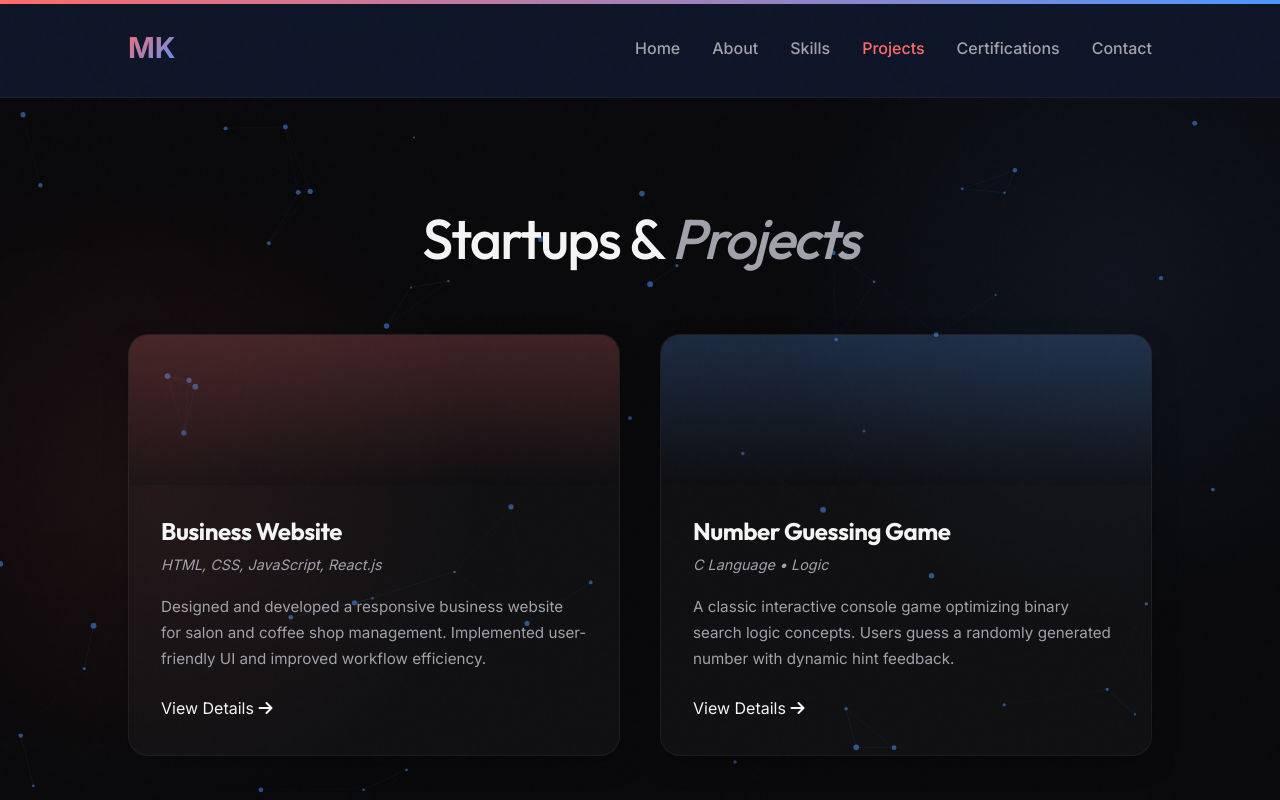
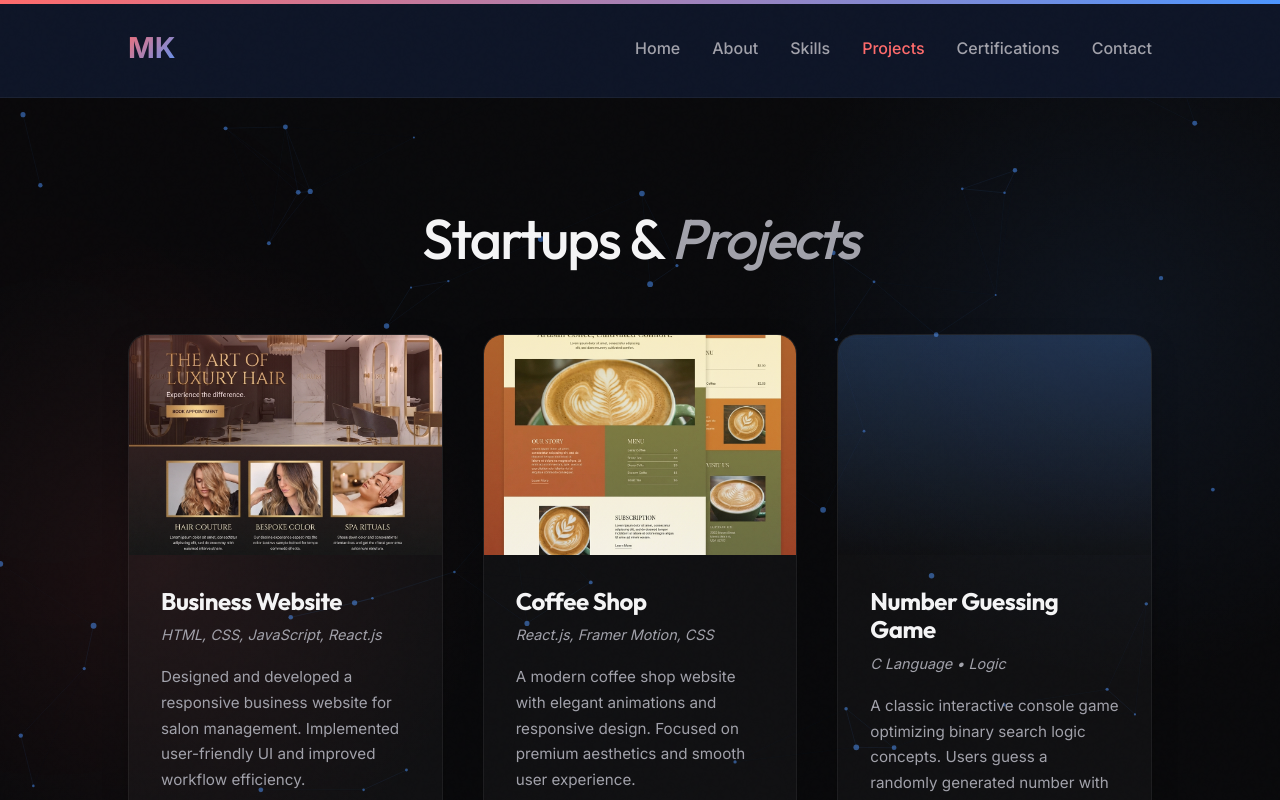
Before and after one commit to manish-9939/portfolio, a React (Vite) app in the folder portfolio-react/: page /projects in a window 1280 px wide. Shown: the top 800 px of the page. Built offline with nearby package versions, Linux system fonts and the light colour scheme.

Commit message:
Update projects with new links and Coffee Shop project

```diff
--- a/portfolio-react/src/components/Projects.jsx
+++ b/portfolio-react/src/components/Projects.jsx
@@ -39,23 +39,44 @@ const Projects = () => {
             >
 
                 <motion.div className="project-card" variants={item} whileHover={{ y: -15 }}>
-                    <div className="project-img-overlay"
-                        style={{ height: '150px', background: 'linear-gradient(to bottom, var(--primary), var(--bg-color))', opacity: 0.2 }}>
+                    <div className="project-img-container">
+                        <img src="/images/salon.png" alt="Business Website" className="project-img" />
+                        <div className="project-img-overlay"
+                            style={{ position: 'absolute', top: 0, left: 0, width: '100%', height: '100%', background: 'linear-gradient(to bottom, var(--primary), transparent)', opacity: 0.2 }}>
+                        </div>
                     </div>
                     <div className="project-info">
                         <h3>Business Website</h3>
                         <p className="project-tech">HTML, CSS, JavaScript, React.js</p>
                         <p className="project-desc">
-                            Designed and developed a responsive business website for salon and coffee shop management.
+                            Designed and developed a responsive business website for salon management.
                             Implemented user-friendly UI and improved workflow efficiency.
                         </p>
-                        <a href="#" className="btn-link">View Details <i className="fas fa-arrow-right"></i></a>
+                        <a href="https://parlourcafe.vercel.app/" target="_blank" rel="noopener noreferrer" className="btn-link">Live Preview <i className="fas fa-external-link-alt"></i></a>
+                    </div>
+                </motion.div>
+
+                <motion.div className="project-card" variants={item} whileHover={{ y: -15 }}>
+                    <div className="project-img-container">
+                        <img src="/images/coffee.png" alt="Coffee Shop" className="project-img" />
+                        <div className="project-img-overlay"
+                            style={{ position: 'absolute', top: 0, left: 0, width: '100%', height: '100%', background: 'linear-gradient(to bottom, var(--accent), transparent)', opacity: 0.2 }}>
+                        </div>
+                    </div>
+                    <div className="project-info">
+                        <h3>Coffee Shop</h3>
+                        <p className="project-tech">React.js, Framer Motion, CSS</p>
+                        <p className="project-desc">
+                            A modern coffee shop website with elegant animations and responsive design.
+                            Focused on premium aesthetics and smooth user experience.
+                        </p>
+                        <a href="https://cafebliss-six.vercel.app/" target="_blank" rel="noopener noreferrer" className="btn-link">Live Preview <i className="fas fa-external-link-alt"></i></a>
                     </div>
                 </motion.div>
 
                 <motion.div className="project-card" variants={item} whileHover={{ y: -15 }}>
                     <div className="project-img-overlay"
-                        style={{ height: '150px', background: 'linear-gradient(to bottom, var(--secondary), var(--bg-color))', opacity: 0.2 }}>
+                        style={{ height: '220px', background: 'linear-gradient(to bottom, var(--secondary), var(--bg-color))', opacity: 0.2 }}>
                     </div>
                     <div className="project-info">
                         <h3>Number Guessing Game</h3>
--- a/portfolio-react/src/index.css
+++ b/portfolio-react/src/index.css
@@ -677,6 +677,23 @@ nav a:hover::after {
   box-shadow: 0 20px 40px -10px rgba(0, 0, 0, 0.6);
 }
 
+.project-img {
+  width: 100%;
+  height: 220px;
+  object-fit: cover;
+  transition: var(--transition);
+}
+
+.project-card:hover .project-img {
+  transform: scale(1.05);
+}
+
+.project-img-container {
+  overflow: hidden;
+  height: 220px;
+  position: relative;
+}
+
 .project-info {
   padding: 2rem;
 }
@@ -699,6 +716,46 @@ nav a:hover::after {
   color: var(--text-muted);
   margin-bottom: 1.5rem;
   font-size: 0.95rem;
+}
+
+.btn-link {
+  display: inline-flex;
+  align-items: center;
+  gap: 0.5rem;
+  font-weight: 500;
+  color: var(--primary);
+  font-size: 0.9rem;
+  text-transform: uppercase;
+  letter-spacing: 1px;
+  position: relative;
+  padding-bottom: 2px;
+}
+
+.btn-link::after {
+  content: '';
+  position: absolute;
+  bottom: 0;
+  left: 0;
+  width: 100%;
+  height: 1px;
+  background: var(--primary);
+  transform: scaleX(0);
+  transform-origin: right;
+  transition: transform 0.4s cubic-bezier(0.2, 0.8, 0.2, 1);
+}
+
+.btn-link:hover::after {
+  transform: scaleX(1);
+  transform-origin: left;
+}
+
+.btn-link i {
+  font-size: 0.8rem;
+  transition: transform 0.3s ease;
+}
+
+.btn-link:hover i {
+  transform: translate(3px, -3px);
 }
 
 /* Certifications */
```
Also changed, not shown: portfolio-react/public/images/coffee.png (added), portfolio-react/public/images/salon.png (added).
